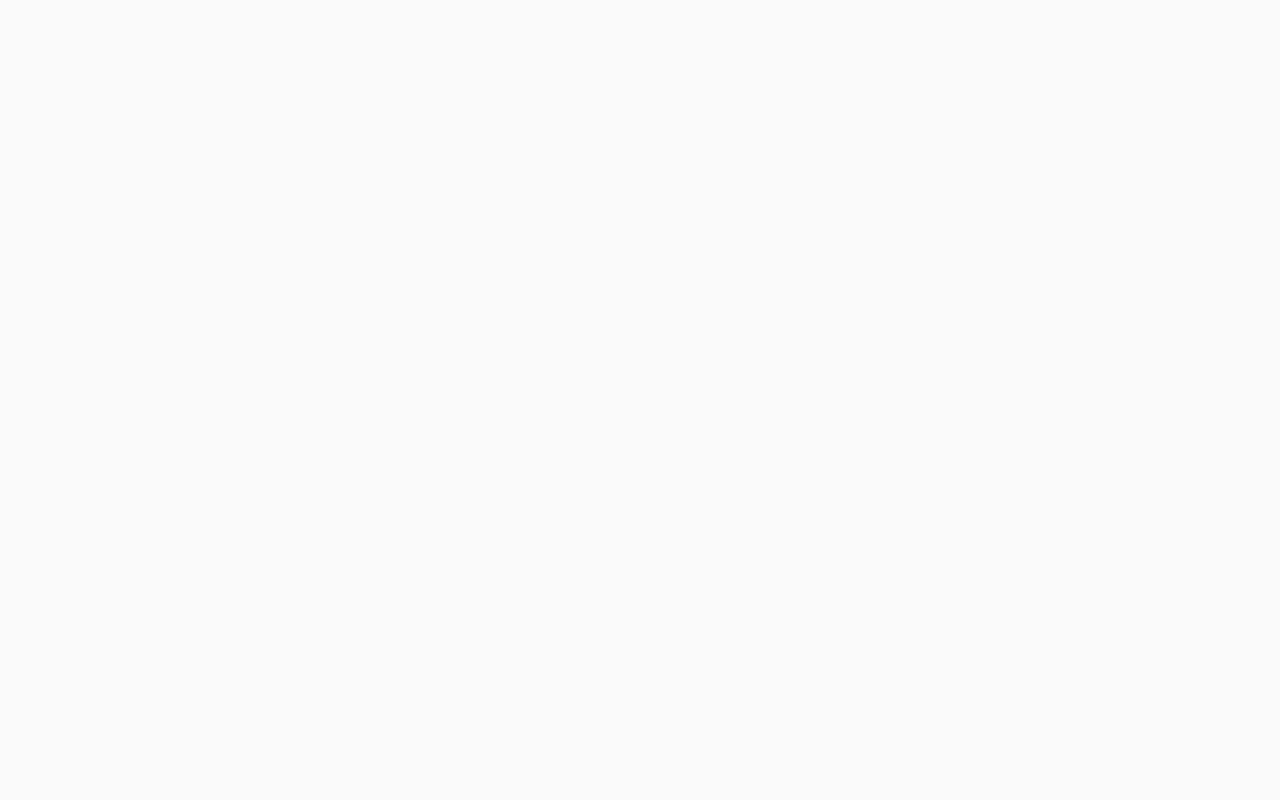
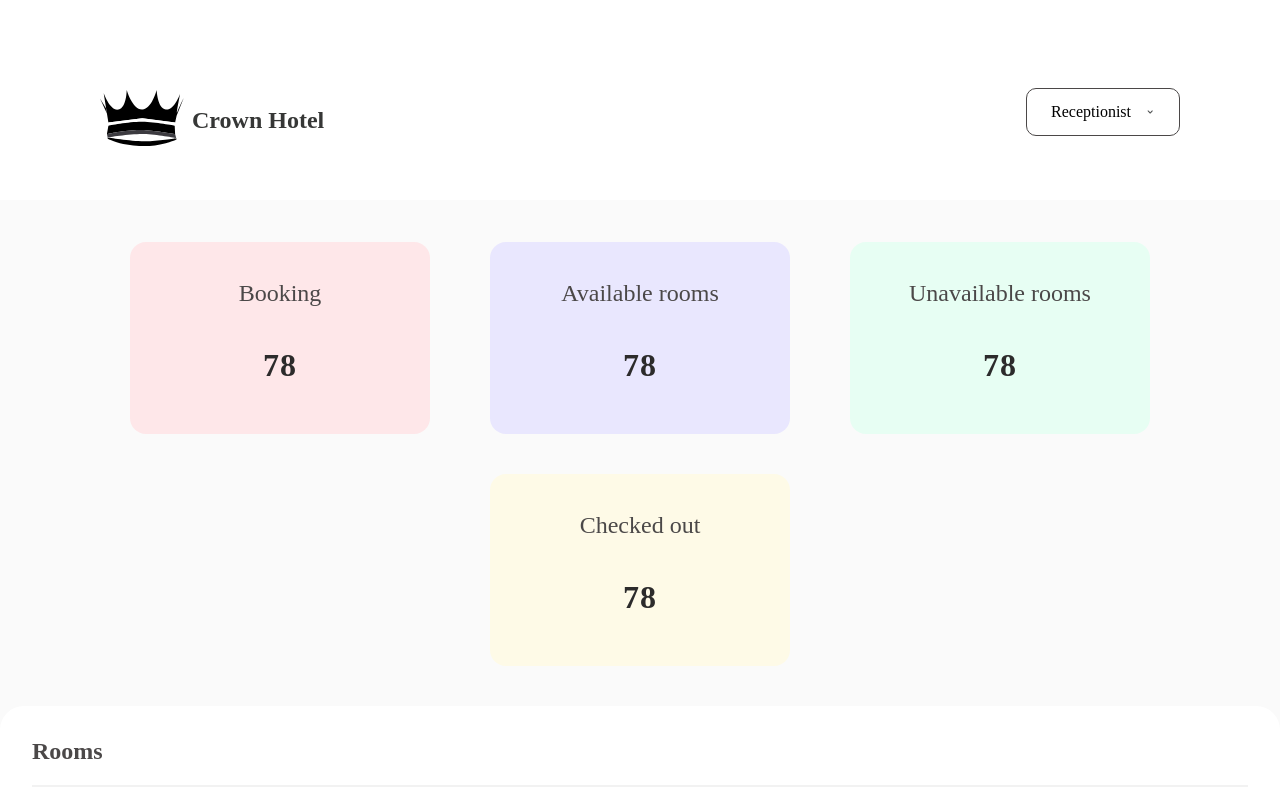
Before and after one commit to phemmieblaq/hotel_frontend, a React (Create React App) app in the folder client/: page /admin in a window 1280 px wide. Before the commit this address had no page. Built offline with nearby package versions, Linux system fonts and the light colour scheme.

Commit message:
route added

```diff
--- a/client/src/routes/appRouter.jsx
+++ b/client/src/routes/appRouter.jsx
@@ -24,6 +24,12 @@ const AppRouter = () => {
     <Suspense >
       <Router>
         <Routes>
+
+        <Route path="/admin" element={ <AdminLayout />}  >
+                  <Route index element={<Receptionist />} />
+
+
+                   </Route>
           <Route path="/" element={<LandingPageLayout />}>
             <Route index element={<Home />} />
             <Route path="experience" element={<Experience />} />
@@ -39,6 +45,7 @@ const AppRouter = () => {
             <Route path="accomodation" element={<Outlet />}>
               <Route index element={<Accomodation />} />
               <Route path=":roomCode" element={<DetailsPage />} />
+
             </Route>
           </Route>
         </Routes>
```
